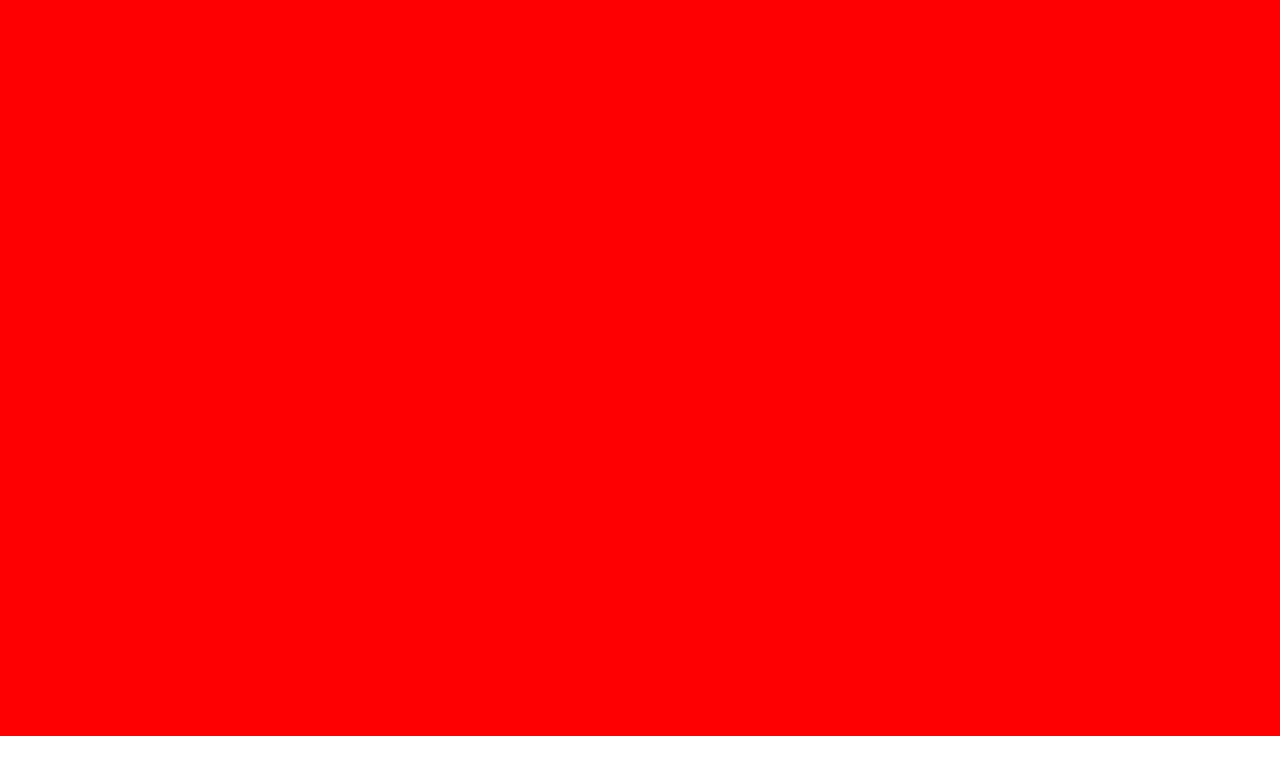
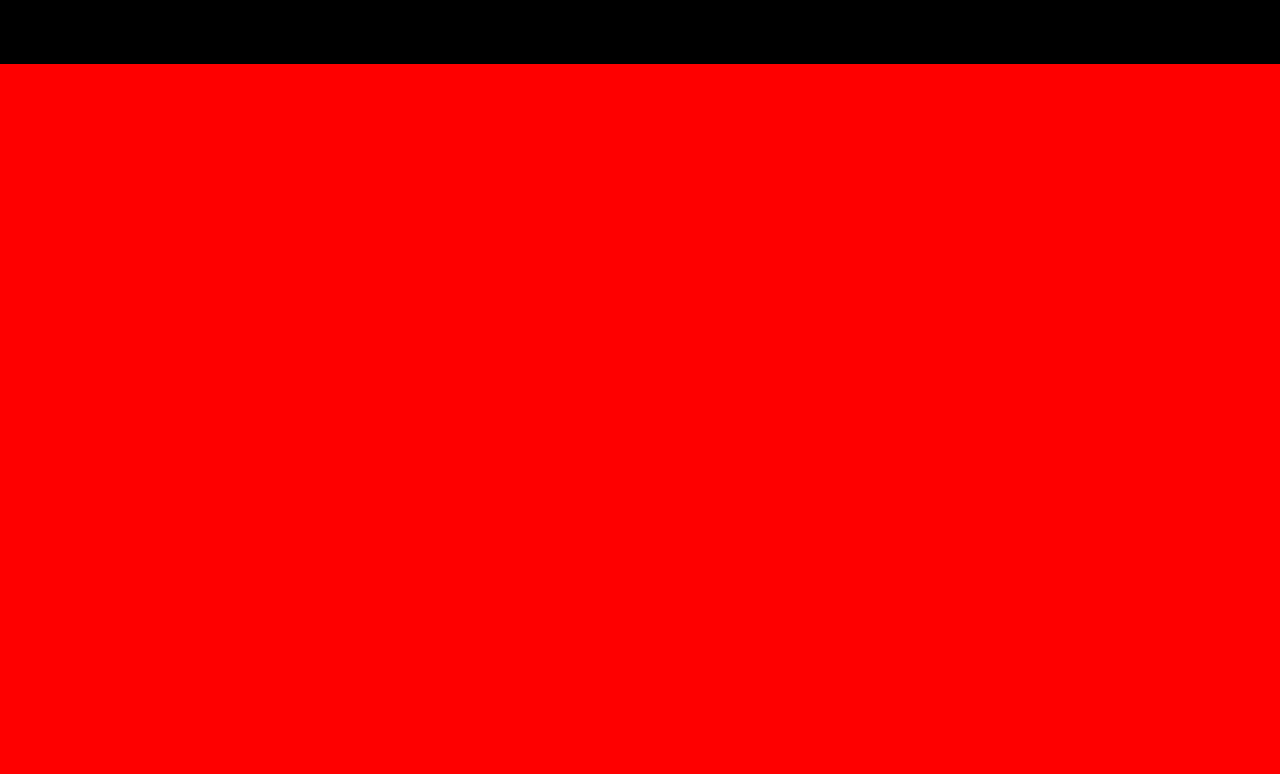
Before and after one commit to DanielSalis/UNIFESP_ScheduleApp_Client, a React (Create React App) app: page /schedule in a window 1280 px wide. Shown: the top 774 px of the page. Built offline with nearby package versions, Linux system fonts and the light colour scheme.

Commit message:
feat: adiconando header na página de Schedule

```diff
--- a/src/Pages/Schedule/index.js
+++ b/src/Pages/Schedule/index.js
@@ -1,10 +1,13 @@
 import React, {Component} from 'react';
 import { PageContainer, Body } from "./style";
+
+import Header from '../../Components/Header';
 class Schedule extends Component{
 
     render(){
         return(
             <PageContainer>
+                <Header />
                 <Body></Body>
             </PageContainer>
         )
```
